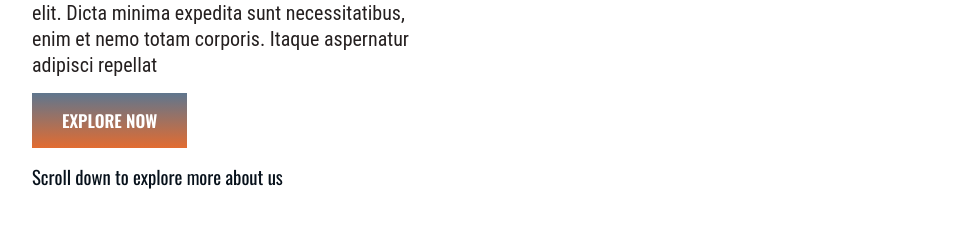
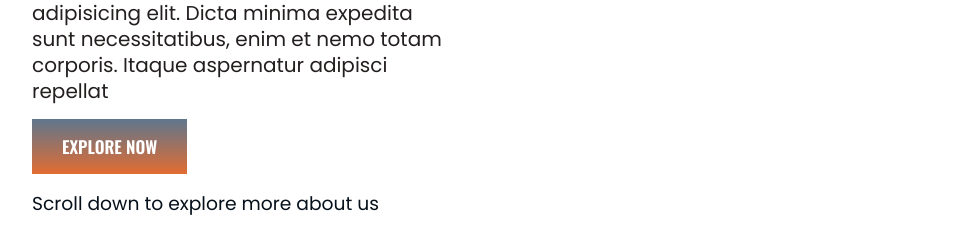
Before and after one commit to arifa-akter/milestone-1-assingment, a plain HTML site: page index.html in a window 1280 px wide. Shown: the part 362-612 px from the top of the page, without its empty margins (96-1051 px from the left). Drawn offline with nearby package versions, Linux system fonts and the light colour scheme.

Commit message:
add font family

```diff
--- a/css/style.css
+++ b/css/style.css
@@ -28,7 +28,7 @@ a {
     padding-bottom: 19px;
 }
 .focuse-text h3{
-    font-family: 'Oswald', sans-serif;
+    font-family: 'Poppins', sans-serif;
     font-weight: 400;
     font-size: 17pz;
     color: #07111b;
@@ -51,7 +51,7 @@ a {
 }
 
 .focuse-text p {
-    font-family: 'Roboto Condensed', sans-serif;
+    font-family: 'Poppins', sans-serif;
     font-size: 20px;
     font-weight: 400;
     line-height: 26px;
```
